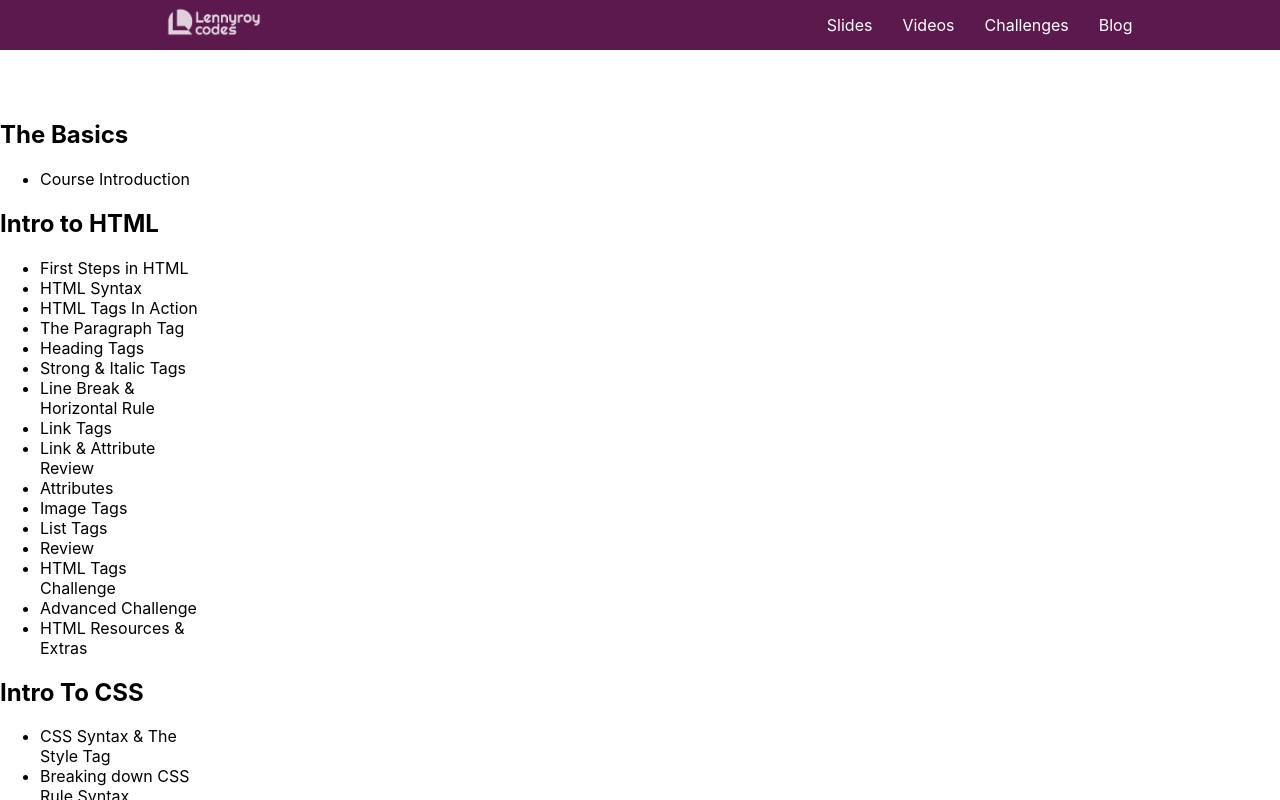
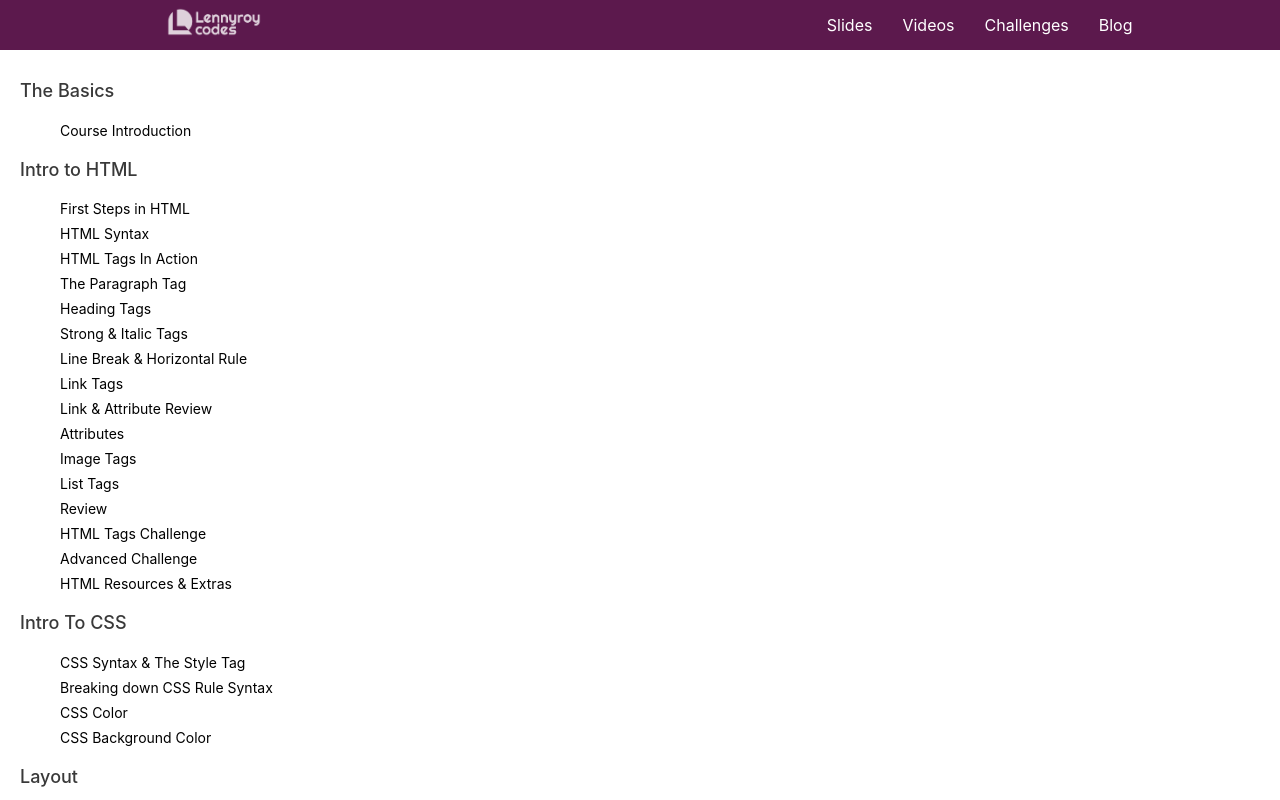
Before and after one commit to Ibenthinkin/Lennyroy-Codes-React, a React (Create React App) app: page /lessons in a window 1280 px wide. Built offline with nearby package versions, Linux system fonts and the light colour scheme.

Commit message:
quick styles to masterfor sidebar

```diff
--- a/src/components/lesson/lesson.component.jsx
+++ b/src/components/lesson/lesson.component.jsx
@@ -9,7 +9,7 @@ const Lesson = () => {
     // console.log(props)
     return (
         <div className='lesson'>
-            This is a lesson. {lessonId}
+            STILL LESSON COMPONENT {lessonId}
         </div>
     )
 
--- a/src/components/lesson/lesson.styles.scss
+++ b/src/components/lesson/lesson.styles.scss
@@ -1,4 +1,7 @@
 .lesson {
     margin-top: 100px;
     margin-left: 200px;
+    @media only screen and (max-width: 600px) {
+        margin-left:20px;
+    }
 }
--- a/src/components/lessons/lessons.styles.scss
+++ b/src/components/lessons/lessons.styles.scss
@@ -1,6 +1,5 @@
 .lessons {
     margin-top: 100px;
     display: flex;
-    height: 100%
-
+    height: 100%;
 }
--- a/src/components/side-bar/side-bar.styles.scss
+++ b/src/components/side-bar/side-bar.styles.scss
@@ -1,7 +1,39 @@
 .side-bar{
-    width: 200px;
+    // width: 200px;
     position: fixed;
     // bottom: 0;
     // left: 0;
     // top: 0;
+    padding: 10px;
+    margin-top: -20px;
+    @media only screen and (max-width: 600px) {
+        display:none;
+    }
+
 }
+
+.module{
+    h2{
+        color: #393939;
+        font-size: 18px;
+        font-weight: 500;
+        line-height: 1.2em;
+        margin-bottom: 8px;
+        margin-top: 0;
+        cursor: pointer;
+    }
+    ul{
+        list-style: none;
+    li{
+        border: none;
+        color: #717171;
+        display: block;
+        font-size: 14px;
+        padding: 4px 0;
+        transition: color .3s;
+        :hover{
+            color: #5c194d;
+        }
+    }
+    }
+}
--- a/src/routing/routes.js
+++ b/src/routing/routes.js
@@ -3,12 +3,14 @@ import HomePage from '../pages/homepage/homepage.component'
 import Slides from '../pages/slides/slides.component'
 import Videos from '../pages/videos/videos.component'
 import Challenges from '../pages/blog/blog.component'
-import Lesson from ../components/lessons/lesson.component'
+import Lesson from '../components/lessons/lesson.component'
 import FourOhFour from '../components/four-oh-four/four-oh-four.component'
 import Blog from '../pages/blog/blog.component'
 
 
 import DefaultLessonTemplate from '../components/lesson-templates/default-lesson-template/default-lesson-template.component';
+import IntroTemplate from '../components/lesson-templates/intro-template/intro-template.component';
+
 
 // const fetchXYZApiRoutes = () => {
 //     console.log("somethings")
```
Also changed, not shown: src/components/lesson-templates/intro-template/intro-template.component.jsx (added, +22 -0 lines), src/components/lesson-templates/intro-template/intro-template.styles.scss (added).
